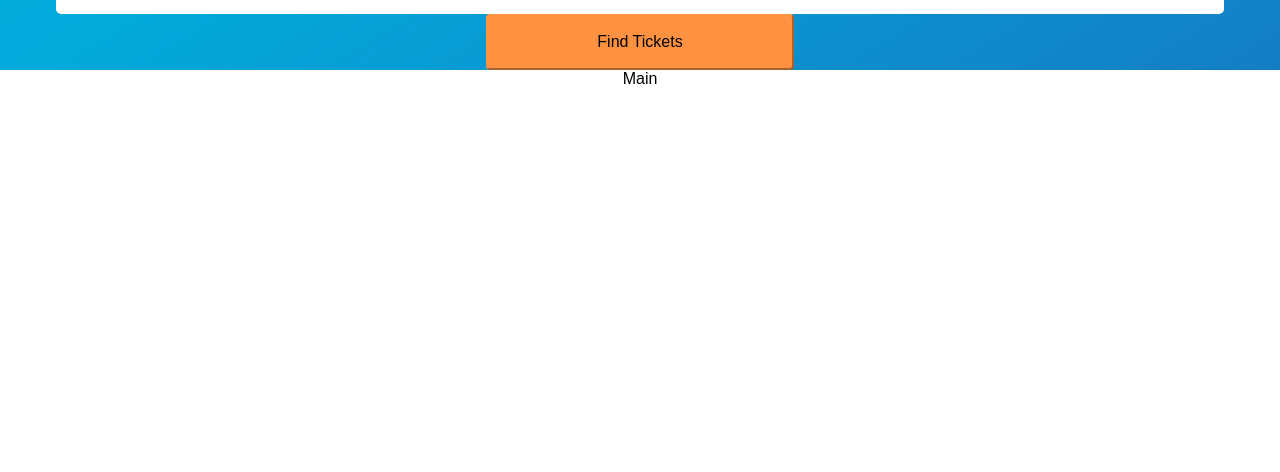
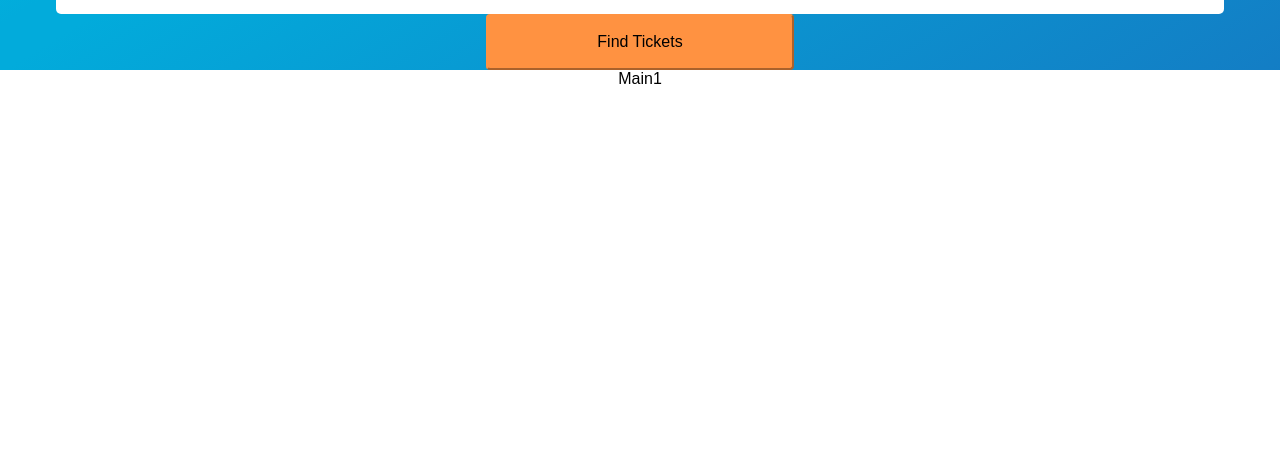
Before and after one commit to sadsaviour/aviasales-demo-frontend, a React (Create React App) app: page / in a window 1280 px wide. Shown: the part 328-800 px from the top of the page. Built offline with nearby package versions, Linux system fonts and the light colour scheme.

Commit message:
refactor: change classes to function on scr/Home

```diff
--- a/src/App.js
+++ b/src/App.js
@@ -11,12 +11,7 @@ import Footer from "./Home/Footer/index";
 import SearchHeader from "./Search/Header/index";
 import SearchMain from "./Search/Main/index";
 
-function Hello({ match }) {
-  return <h1>HEllo</h1>;
-}
-
-class App extends Component {
-  render() {
+export default function App(props) {
   return (
     <Router>
       <div className="App">
@@ -31,6 +26,3 @@ class App extends Component {
     </Router>
   );
 }
-}
-
-export default App;
--- a/src/Home/Footer/index.js
+++ b/src/Home/Footer/index.js
@@ -53,8 +53,7 @@ function List(props) {
   return props.list.map(i => <p>{i}</p>);
 }
 
-class Footer extends Component {
-  render() {
+export default function Footer(props) {
   return (
     <div className="Footer">
       <div className="container">
@@ -131,6 +130,3 @@ class Footer extends Component {
     </div>
   );
 }
-}
-
-export default Footer;
--- a/src/Home/Header/index.js
+++ b/src/Home/Header/index.js
@@ -26,8 +26,7 @@ const Logo = styled.img`
   display: flex;
 `;
 
-export default class Header extends Component {
-  render() {
+export default function Header(props) {
   return (
     <StyledHeader>
       <div className="container">
@@ -46,4 +45,3 @@ export default class Header extends Component {
     </StyledHeader>
   );
 }
-}
--- a/src/Home/Main/index.js
+++ b/src/Home/Main/index.js
@@ -5,12 +5,20 @@ const StyledMain = styled.main`
   height: 400px;
 `;
 
-export default class Main extends Component {
-  render() {
-    return (
-      <StyledMain>
-        <div className="container">Main</div>
-      </StyledMain>
-    );
-  }
+//export default class Main extends Component {
+//  render() {
+//    return (
+//      <StyledMain>
+//        <div className="container">Main</div>
+//      </StyledMain>
+//    );
+//  }
+//}
+
+export default function Main(props) {
+  return (
+    <StyledMain>
+      <div className="container">Main1</div>
+    </StyledMain>
+  );
 }
```
Lines whose indentation alone changed are shown as unchanged.
